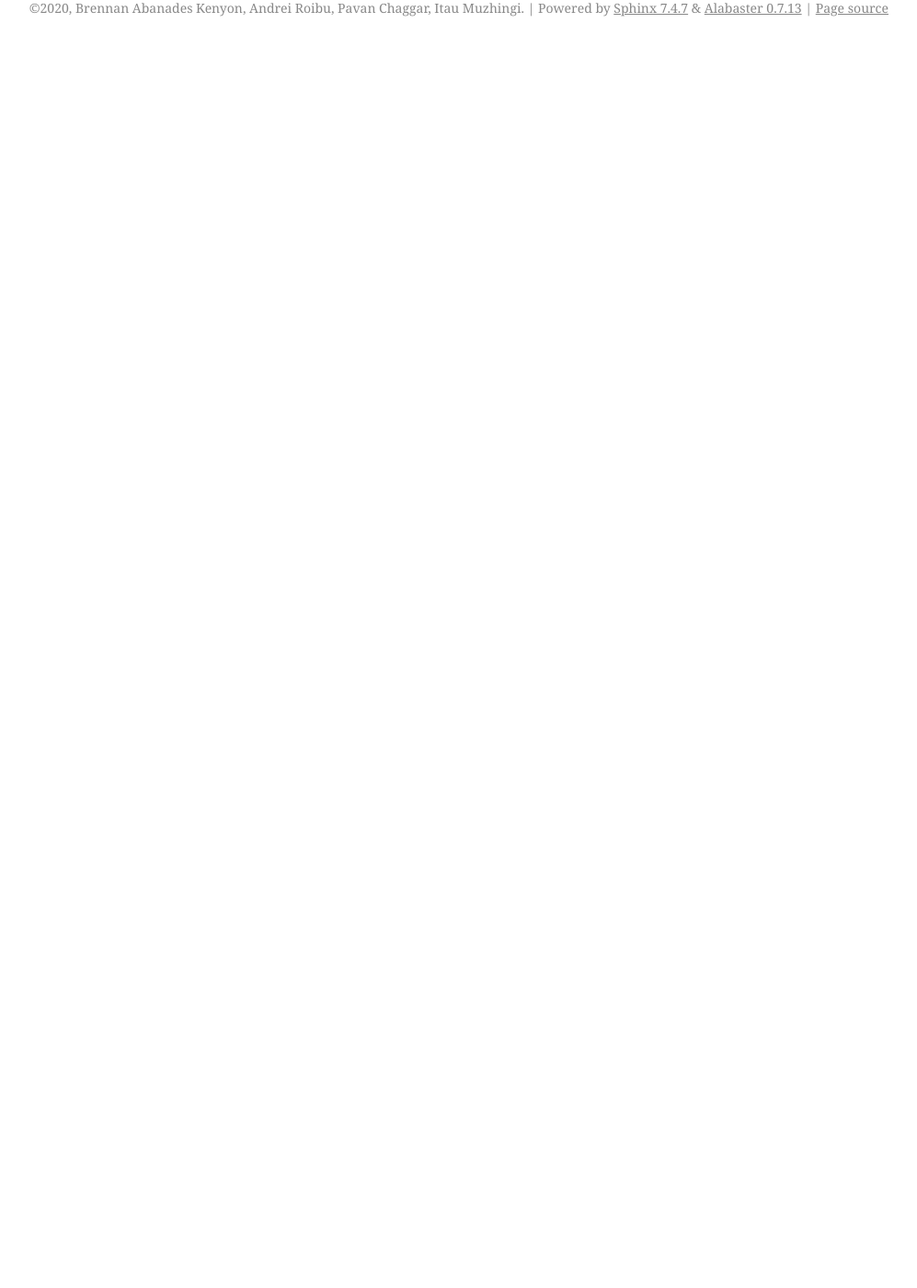
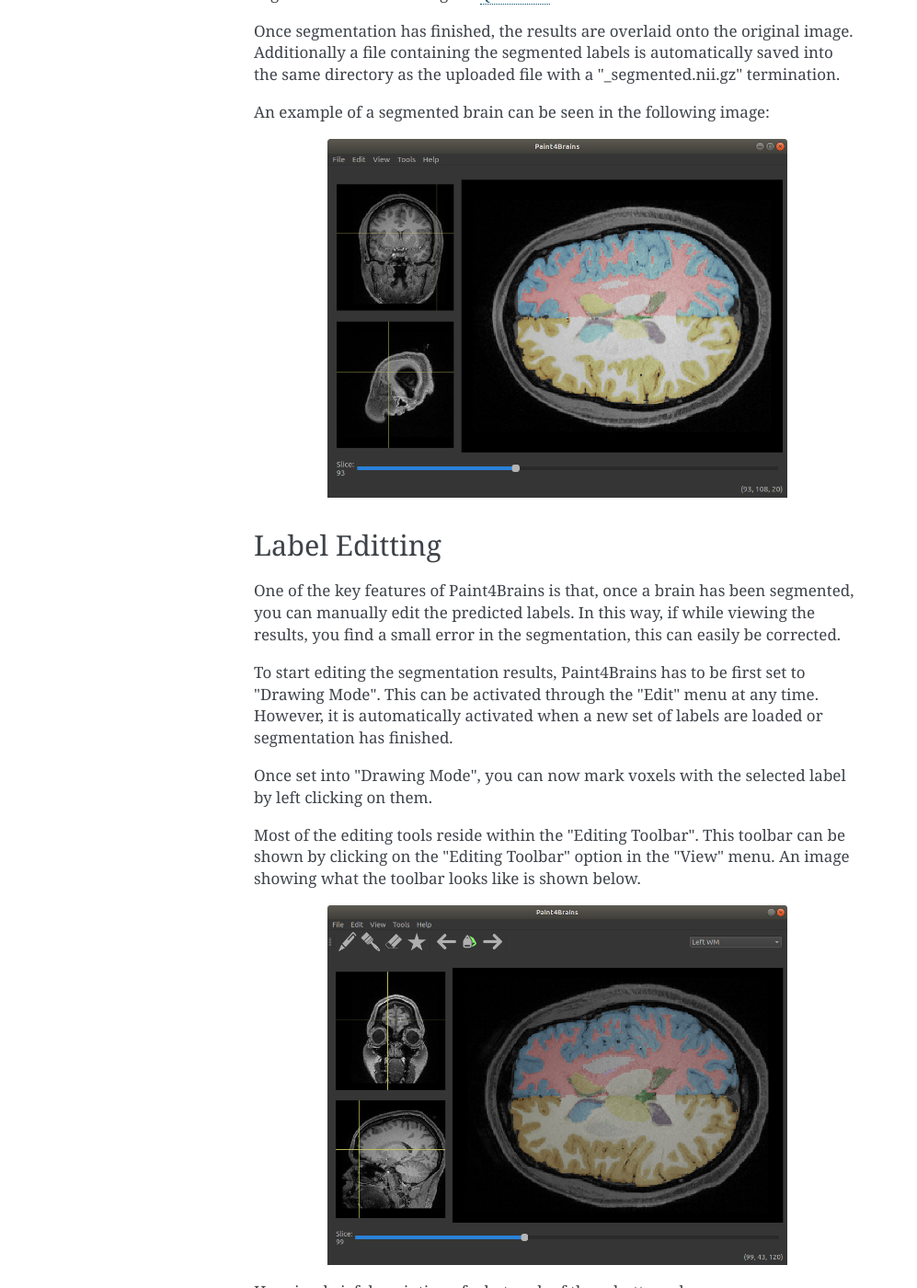
Before and after one commit to SABS-R3-projects/Paint4Brains, a Sphinx documentation site: the page built from docs/source/basic.rst, in a window 1280 px wide and 1400 px high, scrolled down 2197 px. Shown: the whole window at 92% size, without its empty margins (144-1141 px from the left). Built offline with Sphinx 7.4.7, drawn with Linux system fonts in a browser that asks for light colours; before the commit the page ends 2245 px from its top, so only the background shows below that; some of the changed text lies outside the part shown.

```diff
--- a/docs/source/BrainData.rst
+++ b/docs/source/BrainData.rst
@@ -10,3 +10,4 @@
 
 
 .. autoclass:: BrainData
+    :members:
--- a/docs/source/basic.rst
+++ b/docs/source/basic.rst
@@ -18,7 +18,7 @@
 
 .. image:: _static/screenshots/Plain_window.png
   :width: 500
-  :alt: Loading Screen Example
+  :alt: Paint4Brains Start Screen
   :align: center
 
 On the center of the screen, an image showing the axial slice of the uploaded volume is shown. With both the coronal and sagittal view shown on two side panels on the left.
@@ -36,9 +36,48 @@
 
 Once segmentation has started the following window will appear:
 
-.. image:: _static/screenshots/Plain_window.png
+.. image:: _static/screenshots/Segmenting.png
   :width: 500
-  :alt: Loading Screen Example
+  :alt: Paint4Brains Segmentation In Progress
   :align: center
 
 This shows an estimate of how far into the segmentation Paint4Brains is. It also allows you to kill the segmentation at any point. If the segmentation process is killed it will restart from scratch next time you run it.
+
+Segmentation is run using the QuickNat_ neural network.
+
+.. _QuickNat: https://github.com/ai-med/quickNAT_pytorch
+
+Once segmentation has finished, the results are overlaid onto the original image. Additionally a file containing the segmented labels is automatically saved into the same directory as the uploaded file with a "_segmented.nii.gz" termination.
+
+An example of a segmented brain can be seen in the following image:
+
+.. image:: _static/screenshots/Segmented.png
+  :width: 500
+  :alt: Paint4Brains with Segmented Brain Overlay
+  :align: center
+
+Label Editting
+--------------
+
+One of the key features of Paint4Brains is that, once a brain has been segmented, you can manually edit the predicted labels. In this way, if while viewing the results, you find a small error in the segmentation, this can easily be corrected.
+
+To start editing the segmentation results, Paint4Brains has to be first set to "Drawing Mode". This can be activated through the "Edit" menu at any time. However, it is automatically activated when a new set of labels are loaded or segmentation has finished.
+
+Once set into "Drawing Mode", you can now mark voxels with the selected label by left clicking on them.
+
+Most of the editing tools reside within the "Editing Toolbar". This toolbar can be shown by clicking on the "Editing Toolbar" option in the "View" menu. An image showing what the toolbar looks like is shown below.
+
+.. image:: _static/screenshots/Editing_Toolbar.png
+  :width: 500
+  :alt: Paint4Brains Editing
+  :align: center
+
+Here is a brief description of what each of these buttons do:
+
+- The pen button allows you to mark individual voxels with the selected label.
+- The rubber allows you to unmark individual voxels with the selected label.
+- The brush can be used to mark five voxels at once (shaped as a cross) with the selected label. This can be useful when labelling large areas.
+- The star allows you to create your own brush. This brush can reach a variable number of voxels and can be set to work as an pen or eraser. This can be useful when making similar edits on a large number of slices.
+- The left and right arrows can be used to change which label is currently being edited. The left arrow selects the previous label while the right arrow selects the next one in line.
+- The labels button are used to select a new label on the image. If this button is pressed, the next label selected on the central image will become the label currently being edited.
+- The dropbox on the right allows the user to select labels by name.
--- a/docs/source/install.rst
+++ b/docs/source/install.rst
@@ -6,12 +6,14 @@
 Easy Install (Windows & Ubuntu)
 -----------------------------------
 
-Paint4Brains comes with two installer files (one for Windows 10 and one for Ubuntu 18). These will install Paint4Brains as an application on your computer automatically installing all the required dependecies. If you plan to use Paint4Brains as is, we strongly recommend you take this approach because of its simplicity. The latest installers can be found under the assets section of each release.
+Paint4Brains comes with two installer_ files (one for Windows 10 and one for Ubuntu 18). These will install Paint4Brains as an application on your computer automatically dealing with all the required dependencies. If you plan to use Paint4Brains as is, we strongly recommend you take this approach because of its simplicity. The latest installers can be found under the assets section of each release.
+
+.. _installer: https://github.com/SABS-R3-projects/Paint4Brains/releases
 
 Developer Install (OSX)
 ------------------------------
 
-If, however, you want to further develop Paint4Brains to fit you needs or your operative system is not Windows or Ubuntu, you can download the python source code from github. To do this, you first have to clone the github repositry:
+If, however, you want to further develop Paint4Brains to fit you needs or your operative system is not Windows or Ubuntu, you can download the python source code from github. To do this, you first have to clone the github repository:
 
 .. code-block:: bash
 
```
Also changed, not shown: docs/source/_static/screenshots/Editing_Toolbar.png (added), docs/source/_static/screenshots/Segmented.png (added), 4 other files.
